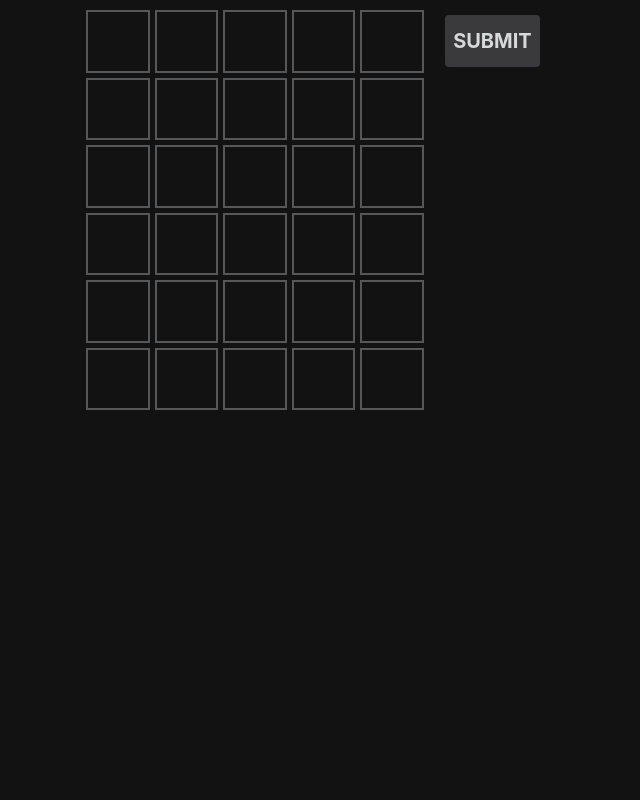
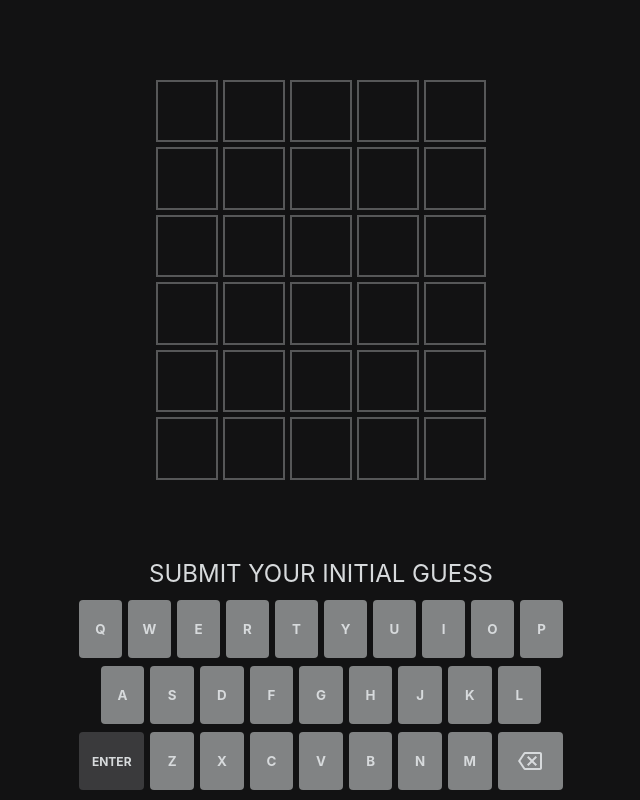
Before and after one commit to liamcal/wordle-helper, a React (Create React App) app: page / in a window 1280 px wide. Shown: the whole page, without its empty margins (319-959 px from the left). Built offline with nearby package versions, Linux system fonts and the light colour scheme.

Commit message:
Add on-screen keyboard and guess drop-down

```diff
--- /dev/null
+++ b/src/components/BackspaceIcon.tsx
@@ -0,0 +1,17 @@
+import React from "react";
+
+const BackspaceIcon = () => (
+  <svg
+    xmlns="http://www.w3.org/2000/svg"
+    height="24"
+    viewBox="0 0 24 24"
+    width="24"
+  >
+    <path
+      fill="#d7dadc"
+      d="M22 3H7c-.69 0-1.23.35-1.59.88L0 12l5.41 8.11c.36.53.9.89 1.59.89h15c1.1 0 2-.9 2-2V5c0-1.1-.9-2-2-2zm0 16H7.07L2.4 12l4.66-7H22v14zm-11.59-2L14 13.41 17.59 17 19 15.59 15.41 12 19 8.41 17.59 7 14 10.59 10.41 7 9 8.41 12.59 12 9 15.59z"
+    ></path>
+  </svg>
+);
+
+export { BackspaceIcon };
--- a/src/components/GameBoard.tsx
+++ b/src/components/GameBoard.tsx
@@ -9,6 +9,7 @@ import { GameTileState } from "./GameTile";
 
 import "./gameboard.scss";
 import { useWordleSolver } from "./useWordleSolver";
+import { GameKeyboard } from "./GameKeyboard";
 
 interface GameBoardProps {
   rowCount: number;
@@ -19,6 +20,7 @@ const GameBoard = ({ rowCount, wordLength }: GameBoardProps) => {
   const [letters, setLetters] = useState("");
   const [currentRow, setCurrentRow] = useState(0);
   const [isFinished, setIsFinished] = useState(false);
+  const [selectedCandidate, setSelectedCandidate] = useState("");
   const { wordCandidates, updateWordCandidates, guessHistory } =
     useWordleSolver(`${process.env.PUBLIC_URL}/fiveletterwords.txt`, 5);
 
@@ -50,6 +52,11 @@ const GameBoard = ({ rowCount, wordLength }: GameBoardProps) => {
       (tileState: GameTileState) => tileState !== GameTileState.UNKNOWN
     );
 
+  const canSubmit =
+    isCurrentWordComplete &&
+    currentWord !== undefined &&
+    currentStates !== undefined;
+
   const safeIncrementRow = useCallback(() => {
     if (currentRow === rowCount - 1) {
       setIsFinished(true);
@@ -59,32 +66,33 @@ const GameBoard = ({ rowCount, wordLength }: GameBoardProps) => {
   }, [currentRow, rowCount]);
 
   const submitWord = useCallback(() => {
-    if (currentWord && currentStates) {
+    if (canSubmit) {
       updateWordCandidates({
         word: currentWord,
         letterStates: currentStates,
       });
       safeIncrementRow();
+      setSelectedCandidate("");
     }
-  }, [currentStates, currentWord, safeIncrementRow, updateWordCandidates]);
+  }, [
+    canSubmit,
+    currentStates,
+    currentWord,
+    safeIncrementRow,
+    updateWordCandidates,
+  ]);
 
-  const onKeyDown = useCallback(
-    (keyEvent: KeyboardEvent) => {
-      const key = keyEvent.key;
-      if (
-        key.match(/[a-z]/i) &&
-        key.length === 1 &&
-        !isFinished &&
-        currentWord!.length < wordLength
-      ) {
-        setLetters((currentLetters: string) => currentLetters + key);
-      } else if (key === "Enter" && isCurrentWordComplete) {
-        submitWord();
-      } else if (
-        key === "Backspace" &&
-        !isFinished &&
-        currentWord!.length > 0
-      ) {
+  const safeAddLetter = useCallback(
+    (newLetter: string) => {
+      if (!isFinished && currentWord!.length < wordLength) {
+        setLetters((currentLetters: string) => currentLetters + newLetter);
+      }
+    },
+    [currentWord, isFinished, wordLength]
+  );
+
+  const safeRemoveLetter = useCallback(() => {
+    if (!isFinished && currentWord!.length > 0) {
       updateTileStateForRow(currentRow)(currentWord!.length - 1)(
         GameTileState.UNKNOWN
       );
@@ -92,16 +100,30 @@ const GameBoard = ({ rowCount, wordLength }: GameBoardProps) => {
         currentLetters.slice(0, currentLetters.length - 1)
       );
     }
+  }, [currentRow, currentWord, isFinished]);
+
+  const onKeyDown = useCallback(
+    (keyEvent: KeyboardEvent) => {
+      const key = keyEvent.key;
+      if (key.length === 1 && key.match(/[a-z]/i)) {
+        safeAddLetter(key);
+      } else if (key === "Backspace") {
+        safeRemoveLetter();
+      } else if (key === "Enter") {
+        submitWord();
+      }
     },
-    [
-      currentRow,
-      currentWord,
-      isCurrentWordComplete,
-      isFinished,
-      submitWord,
-      wordLength,
-    ]
+    [safeAddLetter, safeRemoveLetter, submitWord]
   );
+
+  const onCandidateSelected = (event: React.ChangeEvent<HTMLSelectElement>) => {
+    const selectedWord = event.target.value;
+    setSelectedCandidate(selectedWord);
+    setLetters(
+      (currentLetters: string) =>
+        currentLetters.slice(0, currentRow * wordLength) + selectedWord
+    );
+  };
 
   useLayoutEffect(() => {
     window.addEventListener("keydown", onKeyDown);
@@ -118,8 +140,12 @@ const GameBoard = ({ rowCount, wordLength }: GameBoardProps) => {
   }, [wordCandidates, guessHistory]);
 
   return (
+    <div className="c-game">
       <div className="c-game-board-container">
-      <div className="c-game-board">
+        <div
+          className="c-game-board"
+          style={{ width: "350px", height: "420px" }}
+        >
           {[...Array(rowCount).keys()].map((rowNumber: number) => (
             <GameRow
               key={`row-${rowNumber}`}
@@ -128,22 +154,43 @@ const GameBoard = ({ rowCount, wordLength }: GameBoardProps) => {
               wordLength={wordLength}
               rowNumber={rowNumber}
               word={words[rowNumber]}
-            isActive={rowNumber === currentRow && !isFinished}
-            onSubmit={() => {
-              if (isCurrentWordComplete) {
-                submitWord();
-              }
-            }}
             />
           ))}
         </div>
-      {guessHistory.length > 0 && (
-        <div style={{ display: "flex" }}>
-          <textarea rows={25} cols={6} readOnly={true}>
-            {wordCandidates.join("\n")}
-          </textarea>
       </div>
+      <div
+        className="c-candidates-container"
+      >
+        {guessHistory.length > 0 ? (
+          <>
+            <label htmlFor="candidates" className="c-game-text">
+              WORD CANDIDATES:
+            </label>
+            <select
+              name="candidates"
+              id="candidates"
+              className="c-candidates"
+              value={selectedCandidate}
+              onChange={onCandidateSelected}
+            >
+              <option value="" disabled />
+              {wordCandidates.map((candidate: string) => (
+                <option key={candidate} value={candidate}>
+                  {candidate}
+                </option>
+              ))}
+            </select>
+          </>
+        ) : (
+          <label className="c-game-text">SUBMIT YOUR INITIAL GUESS</label>
         )}
+      </div>
+      <GameKeyboard
+        onLetterClick={(letter: string) => () => safeAddLetter(letter)}
+        onBackspaceClick={safeRemoveLetter}
+        onEnterClick={submitWord}
+        isEnterKeyDisabled={!canSubmit}
+      />
     </div>
   );
 };
--- /dev/null
+++ b/src/components/GameKeyboard.tsx
@@ -0,0 +1,44 @@
+import React from "react";
+import { GameKeyboardRow } from "./GameKeyboardRow";
+
+import "./gamekeyboard.scss";
+
+const topRowKeys = ["Q", "W", "E", "R", "T", "Y", "U", "I", "O", "P"];
+const middleRowKeys = ["A", "S", "D", "F", "G", "H", "J", "K", "L"];
+const bottomRowKeys = ["Z", "X", "C", "V", "B", "N", "M"];
+
+interface GameKeyboardProps {
+  onLetterClick: (letter: string) => () => void;
+  onEnterClick: () => void;
+  onBackspaceClick: () => void;
+  isEnterKeyDisabled: boolean;
+}
+
+const GameKeyboard = ({
+  onLetterClick,
+  onEnterClick,
+  onBackspaceClick,
+  isEnterKeyDisabled,
+}: GameKeyboardProps) => {
+  return (
+    <div className="c-keyboard">
+      <GameKeyboardRow letterKeys={topRowKeys} onLetterClick={onLetterClick} />
+      <GameKeyboardRow
+        letterKeys={middleRowKeys}
+        onLetterClick={onLetterClick}
+        hasSpacers={true}
+      />
+      <GameKeyboardRow
+        letterKeys={bottomRowKeys}
+        onLetterClick={onLetterClick}
+        hasEnterKey={true}
+        hasBackspaceKey={true}
+        onEnterClick={onEnterClick}
+        onBackspaceClick={onBackspaceClick}
+        isEnterKeyDisabled={isEnterKeyDisabled}
+      />
+    </div>
+  );
+};
+
+export { GameKeyboard };
--- /dev/null
+++ b/src/components/GameKeyboardKey.tsx
@@ -0,0 +1,29 @@
+import React from "react";
+import classnames from "classnames";
+
+interface GameKeyboardKeyProps {
+  keyCharacter: string | React.ReactNode;
+  onKeyClick: () => void;
+  isLargeKey?: boolean;
+  isDisabled?: boolean;
+}
+
+const GameKeyboardKey = ({
+  keyCharacter,
+  onKeyClick,
+  isLargeKey = false,
+  isDisabled = false,
+}: GameKeyboardKeyProps) => {
+  const buttonClassnames = classnames({
+    "c-keyboard-key": true,
+    "c-keyboard-key--large": isLargeKey,
+  });
+
+  return (
+    <button className={buttonClassnames} onClick={onKeyClick} disabled={isDisabled}>
+      {keyCharacter}
+    </button>
+  );
+};
+
+export { GameKeyboardKey };
--- /dev/null
+++ b/src/components/GameKeyboardRow.tsx
@@ -0,0 +1,58 @@
+import React from "react";
+import { BackspaceIcon } from "./BackspaceIcon";
+import { GameKeyboardKey } from "./GameKeyboardKey";
+
+interface GameKeyboardRowProps {
+  letterKeys: string[];
+  onLetterClick: (letter: string) => () => void;
+  hasSpacers?: boolean;
+  hasEnterKey?: boolean;
+  hasBackspaceKey?: boolean;
+  onEnterClick?: () => void;
+  onBackspaceClick?: () => void;
+  isEnterKeyDisabled?: boolean;
+}
+
+const GameKeyboardRow = ({
+  letterKeys,
+  onLetterClick,
+  hasSpacers = false,
+  hasEnterKey = false,
+  hasBackspaceKey = false,
+  onEnterClick = () => {},
+  onBackspaceClick = () => {},
+  isEnterKeyDisabled = false,
+}: GameKeyboardRowProps) => {
+  return (
+    <div className="c-keyboard-row">
+      {hasSpacers && <div className="c-keyboard-spacer" />}
+      {hasEnterKey && (
+        <GameKeyboardKey
+          key={"keyboard-key-enter"}
+          keyCharacter="Enter"
+          isLargeKey={true}
+          onKeyClick={onEnterClick}
+          isDisabled={isEnterKeyDisabled}
+        />
+      )}
+      {letterKeys.map((letterKey: string) => (
+        <GameKeyboardKey
+          key={`keyboard-key-${letterKey}`}
+          keyCharacter={letterKey}
+          onKeyClick={onLetterClick(letterKey)}
+        />
+      ))}
+      {hasBackspaceKey && (
+        <GameKeyboardKey
+          key={"keyboard-key-backspace"}
+          keyCharacter={<BackspaceIcon />}
+          isLargeKey={true}
+          onKeyClick={onBackspaceClick}
+        />
+      )}
+      {hasSpacers && <div className="c-keyboard-spacer" />}
+    </div>
+  );
+};
+
+export { GameKeyboardRow };
--- a/src/components/GameRow.tsx
+++ b/src/components/GameRow.tsx
@@ -6,8 +6,6 @@ interface GameRowProps {
   tileStates: GameTileState[];
   wordLength: number;
   rowNumber: number;
-  isActive: boolean;
-  onSubmit: (event: React.MouseEvent) => void;
   updateTileState: (tile: number) => (newState: GameTileState) => void;
 }
 
@@ -16,8 +14,6 @@ const GameRow = ({
   tileStates,
   wordLength,
   rowNumber,
-  isActive,
-  onSubmit,
   updateTileState,
 }: GameRowProps) => {
 
@@ -31,23 +27,6 @@ const GameRow = ({
           setTileState={updateTileState(tileNumber)}
         />
       ))}
-      {isActive && (
-        <div className="c-submit-button-wrapper">
-          <button
-            className="c-submit-button"
-            disabled={
-              word.length < wordLength ||
-              tileStates.some(
-                (tileState: GameTileState) =>
-                  tileState === GameTileState.UNKNOWN
-              )
-            }
-            onClick={onSubmit}
-          >
-            Submit
-          </button>
-        </div>
-      )}
     </div>
   );
 };
--- a/src/components/gameboard.scss
+++ b/src/components/gameboard.scss
@@ -1,3 +1,32 @@
+.c-game {
+  width: 100%;
+  max-width: 500px;
+  margin: 0 auto;
+  height: 100%;
+  display: flex;
+  flex-direction: column;
+}
+
+.c-game-text {
+  background-color: #121213;
+  color: #d7dadc;
+  font-size: x-large;
+}
+
+.c-candidates-container {
+  display: flex;
+  justify-content: center;
+  margin-bottom: 12px;
+}
+
+.c-candidates {
+  background-color: #121213;
+  color: #d7dadc;
+  font-size: x-large;
+  margin-left: 8px;
+  text-align: center;
+}
+
 .c-game-board-container {
   display: flex;
   justify-content: center;
@@ -12,13 +41,11 @@
   grid-gap: 5px;
   padding: 10px;
   box-sizing: border-box;
-  width: 490px;
-  height: 420px;
 }
 
 .c-game-row {
   display: grid;
-  grid-template-columns: repeat(5, 1fr) 2fr;
+  grid-template-columns: repeat(5, 1fr);
   grid-gap: 5px;
 }
 
--- /dev/null
+++ b/src/components/gamekeyboard.scss
@@ -0,0 +1,50 @@
+.c-keyboard {
+  height: 200px;
+  margin: 0 8px;
+  user-select: none;
+}
+
+.c-keyboard-row {
+  display: flex;
+  width: 100%;
+  margin: 0 auto 8px;
+  touch-action: manipulation;
+}
+
+.c-keyboard-spacer {
+  flex: 0.5;
+}
+
+.c-keyboard-key {
+  font-family: inherit;
+  font-weight: bold;
+  border: 0;
+  padding: 0;
+  margin: 0 6px 0 0;
+  height: 58px;
+  border-radius: 4px;
+  cursor: pointer;
+  user-select: none;
+  background-color: #818384;
+  color: #d7dadc;
+  flex: 1;
+  display: flex;
+  justify-content: center;
+  align-items: center;
+  text-transform: uppercase;
+  -webkit-tap-highlight-color: rgba(0, 0, 0, 0.3);
+}
+
+.c-keyboard-key:last-of-type {
+  margin: 0;
+}
+
+.c-keyboard-key--large {
+  flex: 1.5;
+  font-size: 12px;
+}
+
+.c-keyboard-key:disabled {
+    background-color: #3a3a3c;
+    cursor: unset;
+}
--- a/src/index.scss
+++ b/src/index.scss
@@ -1,3 +1,7 @@
+html {
+  height: 100%;
+}
+
 body {
   margin: 0;
   font-family: -apple-system, BlinkMacSystemFont, "Segoe UI", "Roboto", "Oxygen",
@@ -11,6 +15,14 @@ body {
   overflow-y: hidden;
 }
 
+div#root{
+  height: 100%;
+}
+
+.App {
+  height: 100%;
+}
+
 code {
   font-family: source-code-pro, Menlo, Monaco, Consolas, "Courier New",
     monospace;
```
Lines whose indentation alone changed are shown as unchanged.
